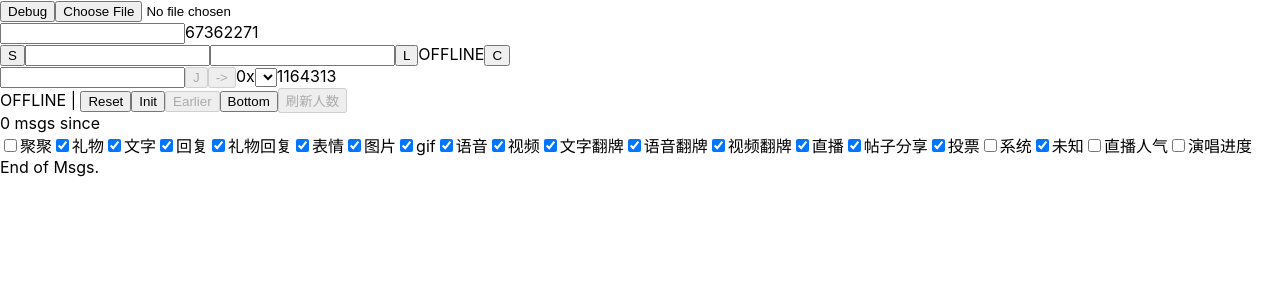
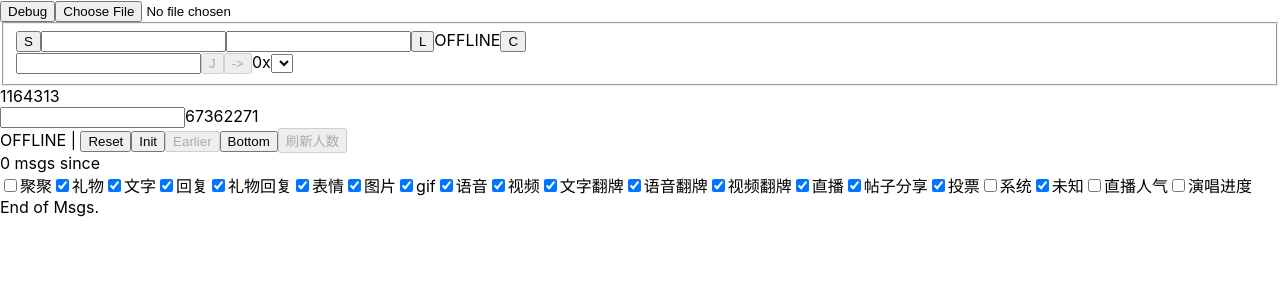
Before and after one commit to srand1/ro-pocket, a React (Create React App) app: page / in a window 1280 px wide. Shown: the top 300 px of the page. Built offline with nearby package versions, Linux system fonts and the light colour scheme.

Commit message:
qchat UI grouped at top

```diff
--- a/src/QchatCtrl.js
+++ b/src/QchatCtrl.js
@@ -48,7 +48,7 @@ export const QchatCtrl = props => {
 		setChannels(channels.datas);
 	};
 	return (
-		<>
+		<fieldset>
 			<button onClick={saveCreds}>S</button>
 			<input onChange={evt => setAccid(evt.target.value)} value={accid} />
 			<input onChange={evt => setPwd(evt.target.value)} value={pwd} />
@@ -75,6 +75,6 @@ export const QchatCtrl = props => {
 			}}>
 				{channels.map(({name, channelId}) => <option key={channelId} value={channelId}>{name}</option>)}
 			</select>
-		</>
+		</fieldset>
 	);
 };
--- a/src/Room.js
+++ b/src/Room.js
@@ -204,11 +204,11 @@ export const Room = props => {
 				<button onClick={debug}>Debug</button>
 				<input type="file" onChange={fileSelected} />
 				<br />
+				<QchatCtrl qchatServerId={qchatServerId} onChange={setQchatServerId} onChannelChange={z => console.log(z)} />
+				{qchatServerId}
+				<br />
 				<Selector onChange={setRoomId} />
 				{roomId}
-				<br />
-				<QchatCtrl qchatServerId={qchatServerId} onChange={setQchatServerId} onChannelChange={z => console.log(z)} />
-				{qchatServerId}
 				<br />
 				{stageView} | {chatroomRef.current?.protocol?.hasLogin?.toString()}
 				<button onClick={reset}>Reset</button>
```
